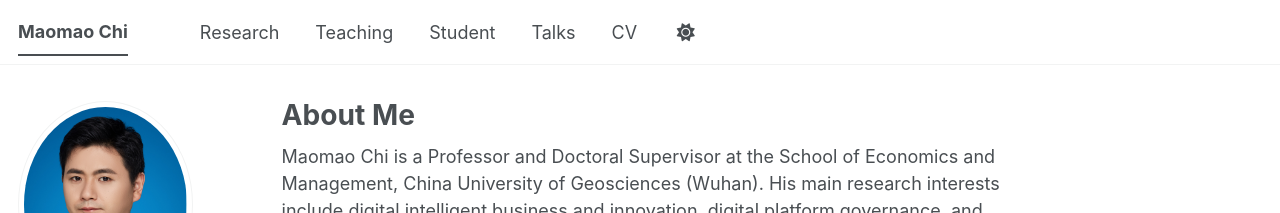
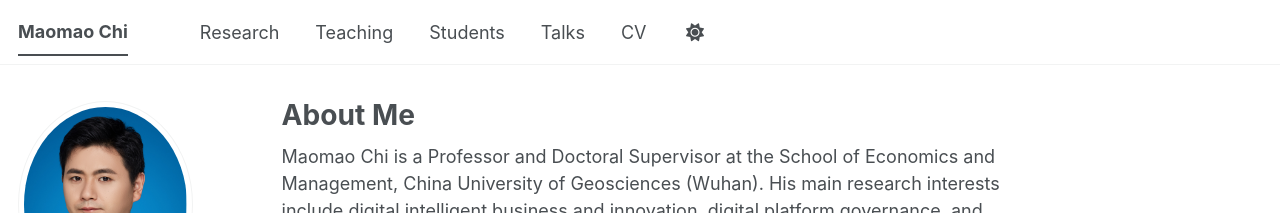
Before and after one commit to nishaochen/chimaomao, a Jekyll site: the page built from _pages/about.md, in a window 1280 px wide. Shown: the top 213 px of the page. Built offline with Jekyll 4.4.1, drawn with Linux system fonts in a browser that asks for light colours; a style sheet for code colours, icons or effects is not loaded.

Commit message:
Rename 'Student' to 'Students' in navigation

```diff
--- a/_data/navigation.yml
+++ b/_data/navigation.yml
@@ -14,8 +14,8 @@ main:
   - title: "Teaching"
     url: /teaching/
 
-  - title: "Student"
-    url: /student/
+  - title: "Students"
+    url: /students/
 
   #- title: "Blog Posts"
   #  url: /year-archive/
```
